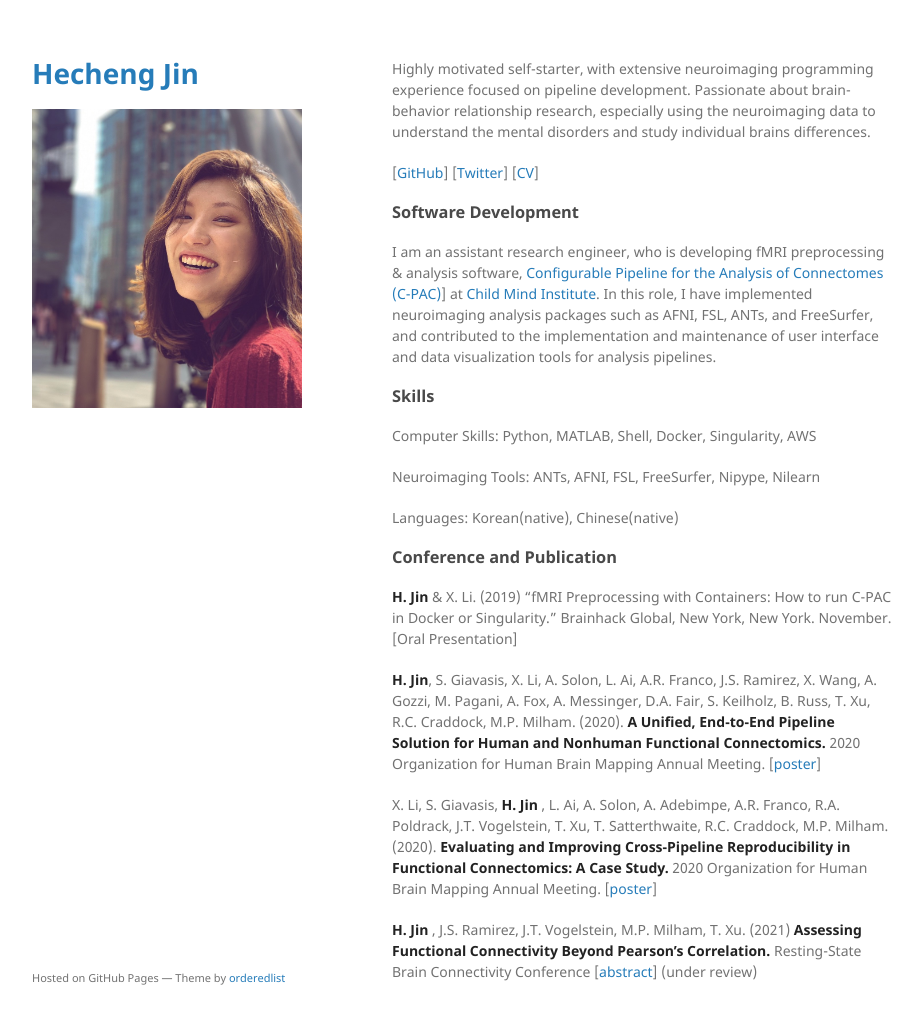
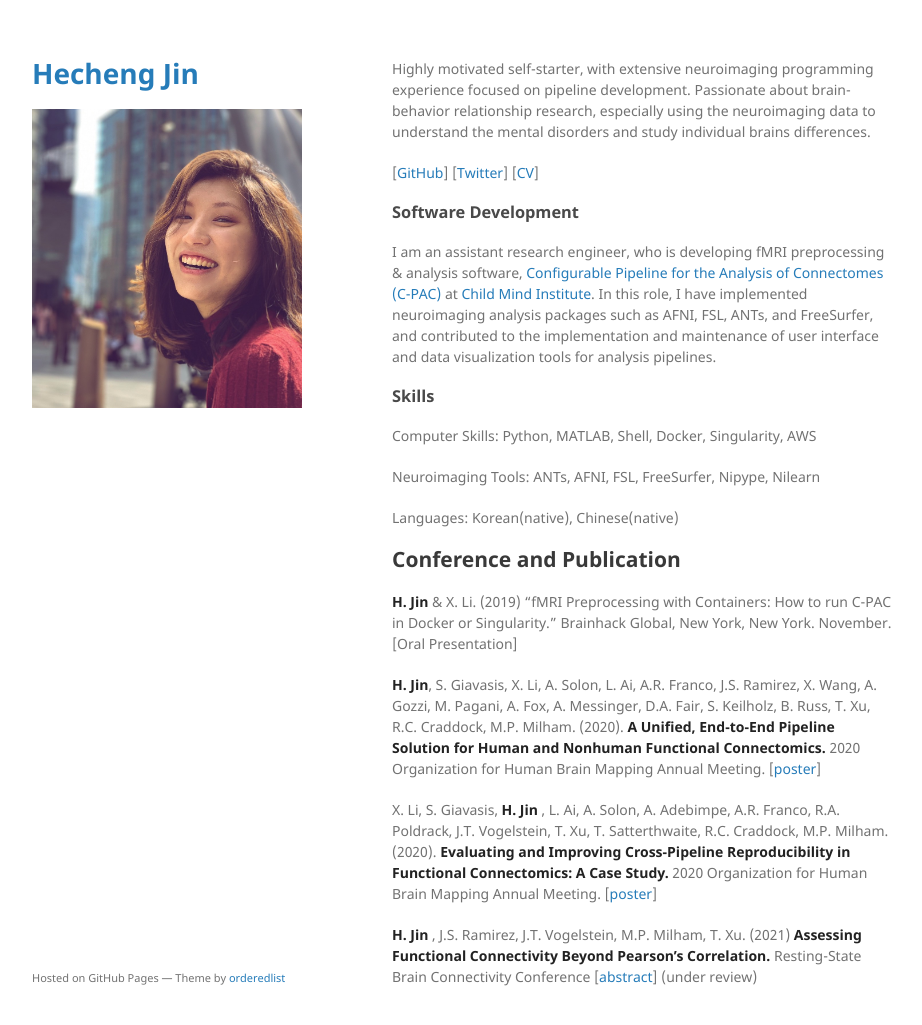
Before and after one commit to HechengJin0/hechengjin0.github.io, a Jekyll site: the page built from index.md, in a window 1280 px wide and 1057 px high. Shown: the top 1025 px of the window, without its empty margins (178-1100 px from the left). Built offline with Jekyll 4.4.1, drawn with Linux system fonts in a browser that asks for light colours; the repository's description, which GitHub fills in, is left out.

Commit message:
fix typo

```diff
--- a/index.md
+++ b/index.md
@@ -12,7 +12,7 @@ Passionate about brain-behavior relationship research, especially using the neur
 
 ### Software Development
 
-I am an assistant research engineer, who is developing fMRI preprocessing & analysis software, [Configurable Pipeline for the Analysis of Connectomes (C-PAC)](https://fcp-indi.github.io/)] at [Child Mind Institute](https://childmind.org/center/computational-neuroimaging-lab/). In this role, I have implemented neuroimaging analysis packages such as AFNI, FSL, ANTs, and FreeSurfer, and contributed to the implementation and maintenance of user interface and data visualization tools for analysis pipelines.
+I am an assistant research engineer, who is developing fMRI preprocessing & analysis software, [Configurable Pipeline for the Analysis of Connectomes (C-PAC)](https://fcp-indi.github.io/) at [Child Mind Institute](https://childmind.org/center/computational-neuroimaging-lab/). In this role, I have implemented neuroimaging analysis packages such as AFNI, FSL, ANTs, and FreeSurfer, and contributed to the implementation and maintenance of user interface and data visualization tools for analysis pipelines.
 
 ### Skills
 
@@ -24,7 +24,7 @@ Languages: Korean(native), Chinese(native)
 
 
 
-### Conference and Publication
+## Conference and Publication
 
 **H. Jin** & X. Li. (2019) “fMRI Preprocessing with Containers: How to run C-PAC in Docker or Singularity.” Brainhack Global, New York, New York. November. [Oral Presentation]
 
```
